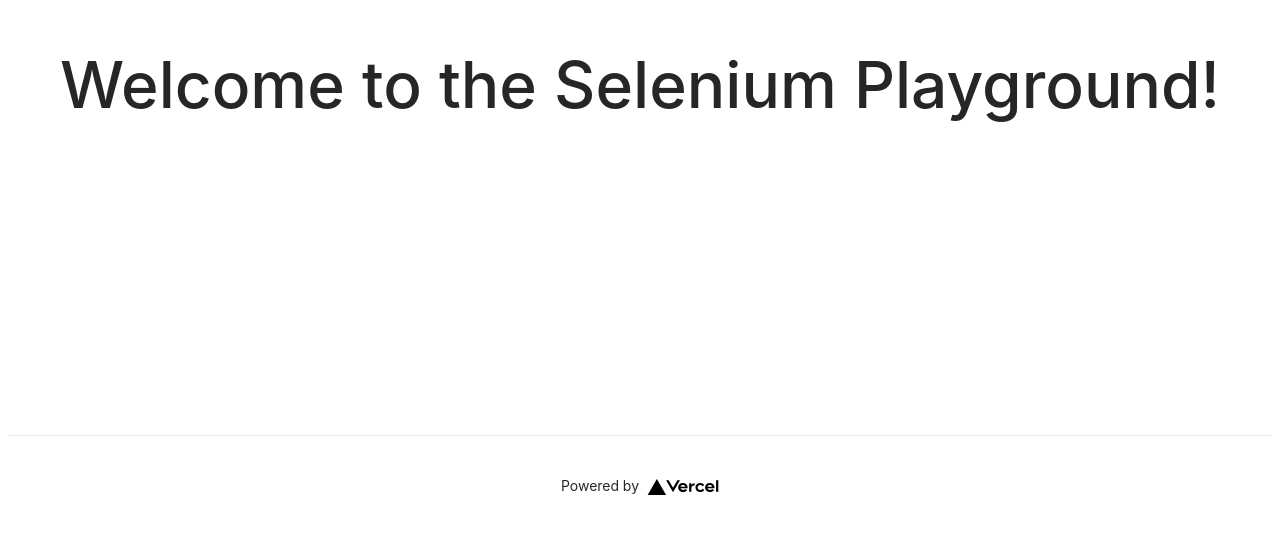
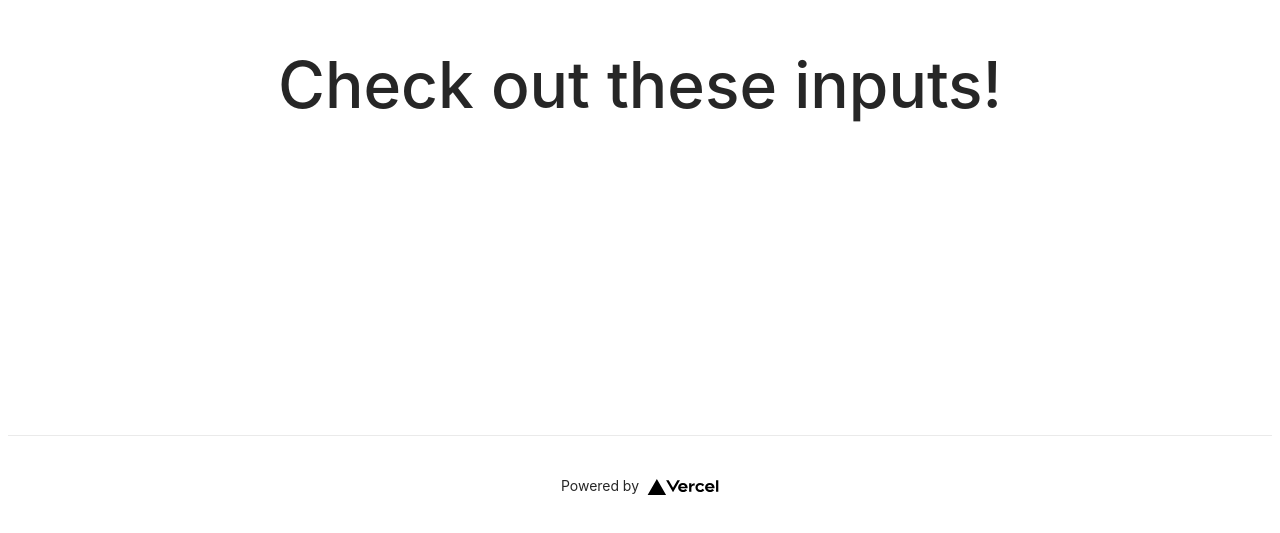
Before and after one commit to ddaypunk/next-playground, a Next.js app: page /inputs in a window 1280 px wide. Shown: the part 265-798 px from the top of the page. Built offline with nearby package versions, Linux system fonts and the light colour scheme.

Commit message:
move main layout elements to Layout component

```diff
--- /dev/null
+++ b/components/Layout.tsx
@@ -0,0 +1,34 @@
+import React, { FunctionComponent } from "react";
+import styles from "../styles/Home.module.css";
+import Head from "next/head";
+import Image from "next/image";
+
+type Props = {
+    children: Object
+}
+
+export const Layout = ({children}: Props) =>
+    <div className={styles.container}>
+        <Head>
+            <title>Selenium Playground</title>
+            <meta name="A place to learn selenium" content="Generated by create next app" />
+            <link rel="icon" href="/favicon.ico" />
+        </Head>
+
+        <main className={styles.main}>
+            {children}
+        </main>
+
+        <footer className={styles.footer}>
+            <a
+                href="https://vercel.com?utm_source=create-next-app&utm_medium=default-template&utm_campaign=create-next-app"
+                target="_blank"
+                rel="noopener noreferrer"
+            >
+                Powered by{' '}
+                <span className={styles.logo}>
+            <Image src="/vercel.svg" alt="Vercel Logo" width={72} height={16} />
+          </span>
+            </a>
+        </footer>
+    </div>
--- a/pages/inputs.tsx
+++ b/pages/inputs.tsx
@@ -1,38 +1,14 @@
-import type { NextPage} from "next"
+import type { NextPage } from "next"
 import styles from "../styles/Home.module.css";
-import Head from "next/head";
-import Image from "next/image";
+import {Layout} from "../components/Layout";
 
 const Inputs: NextPage = () => {
     return (
-        <div className={styles.container}>
-            <Head>
-                <title>Selenium Playground</title>
-                <meta name="A place to learn selenium" content="Generated by create next app" />
-                <link rel="icon" href="/favicon.ico" />
-            </Head>
-
-            <main className={styles.main}>
-                <h1 className={styles.title}>
-                    Welcome to the Selenium Playground!
-                </h1>
-
-
-            </main>
-
-            <footer className={styles.footer}>
-                <a
-                    href="https://vercel.com?utm_source=create-next-app&utm_medium=default-template&utm_campaign=create-next-app"
-                    target="_blank"
-                    rel="noopener noreferrer"
-                >
-                    Powered by{' '}
-                    <span className={styles.logo}>
-            <Image src="/vercel.svg" alt="Vercel Logo" width={72} height={16} />
-          </span>
-                </a>
-            </footer>
-        </div>
+        <Layout>
+            <h1 className={styles.title}>
+                Check out these inputs!
+            </h1>
+        </Layout>
     )
 }
 
```
Also changed, not shown: pages/index.tsx (+9 -31 lines).
